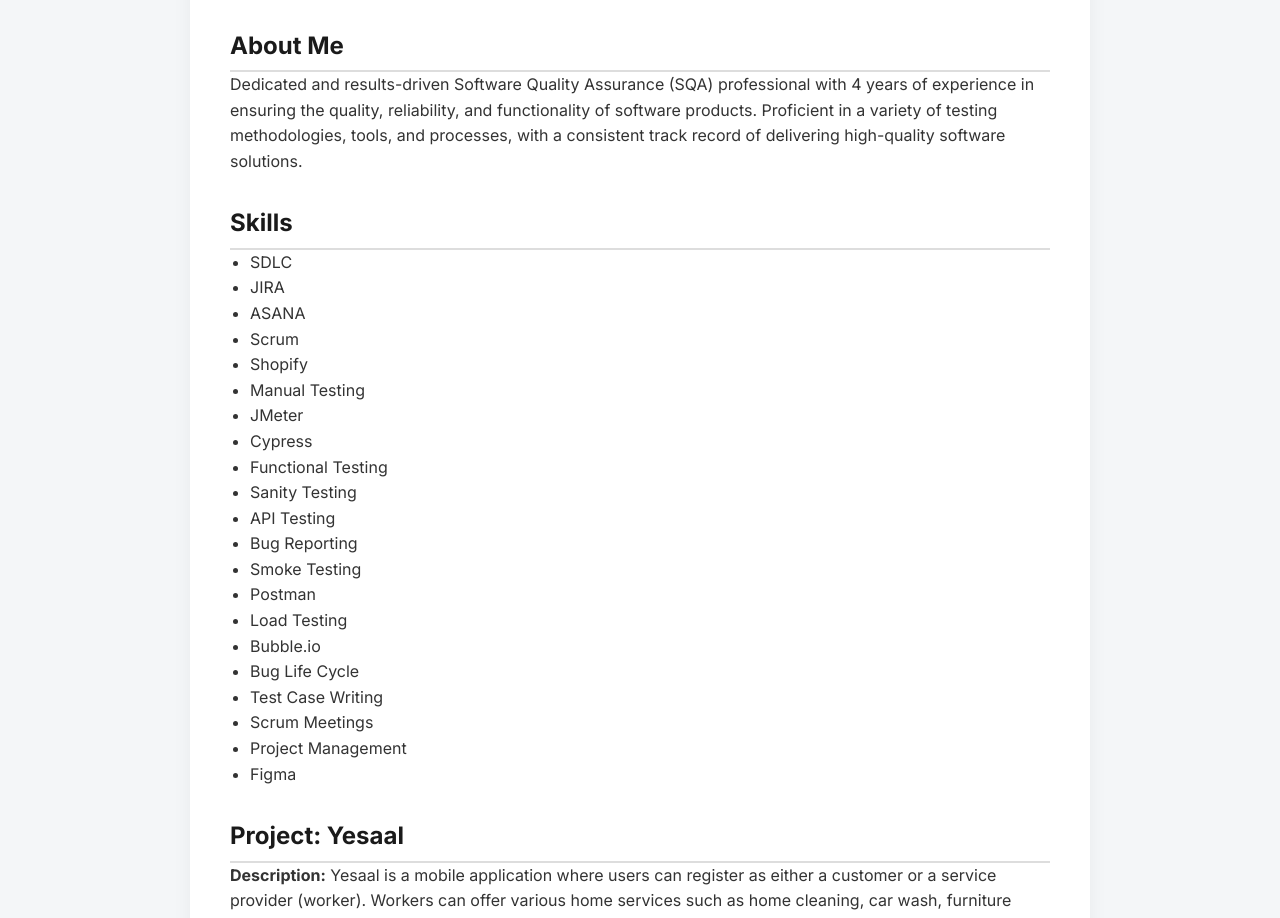
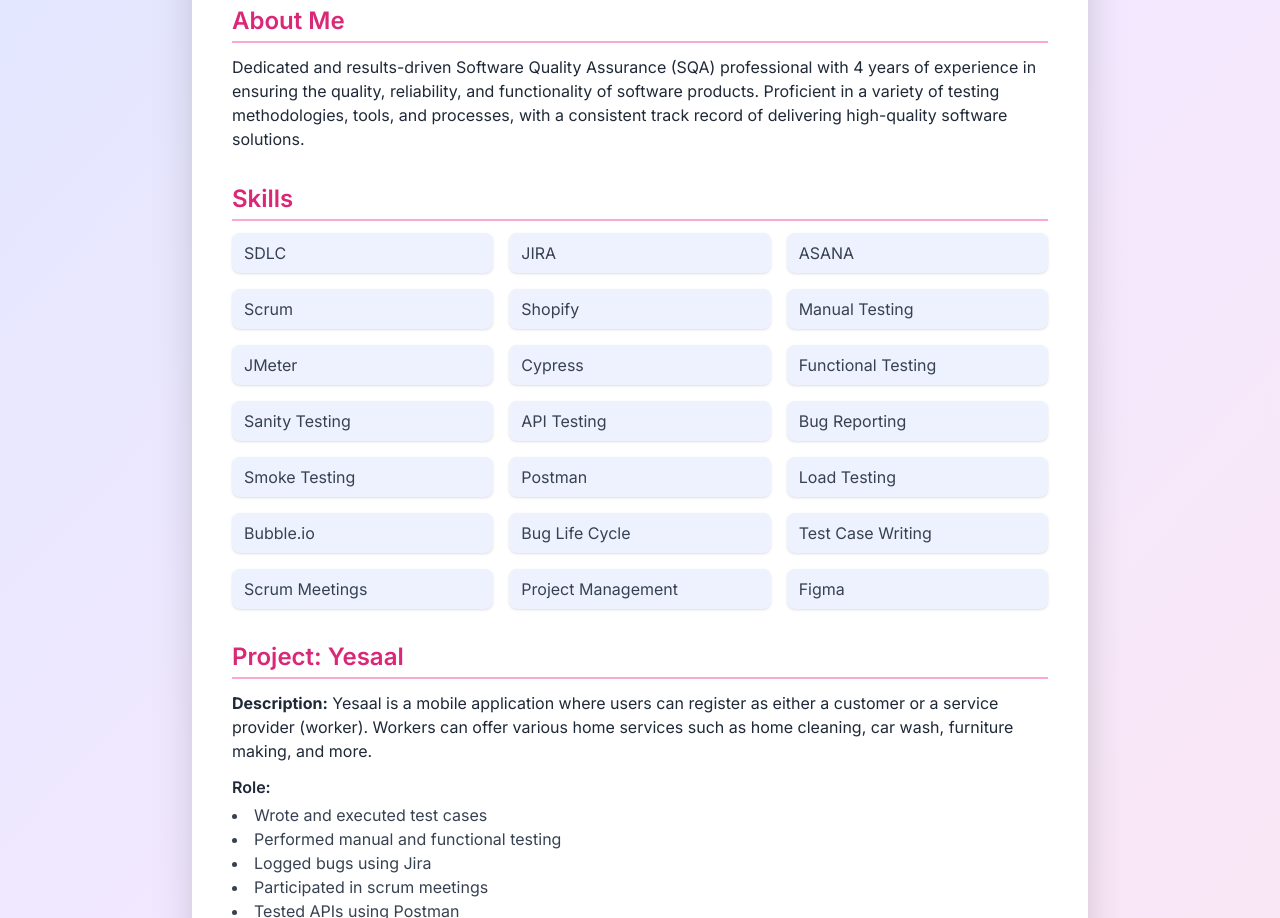
Before and after one commit to ahmer-rasheed/ahmer-rasheed.github.io, a plain HTML site: page index.html in a window 1280 px wide. Shown: the part 183-1101 px from the top of the page. Drawn offline with nearby package versions, Linux system fonts and the light colour scheme.

Commit message:
Update index.html

```diff
--- a/index.html
+++ b/index.html
@@ -4,114 +4,64 @@
   <meta charset="UTF-8">
   <meta name="viewport" content="width=device-width, initial-scale=1.0">
   <title>Ahmer Rasheed | SQA Engineer</title>
+  <script src="https://cdn.tailwindcss.com"></script>
   <link href="https://fonts.googleapis.com/css2?family=Inter:wght@400;600;700&display=swap" rel="stylesheet">
   <style>
-    * {
-      box-sizing: border-box;
-      margin: 0;
-      padding: 0;
-    }
-
     body {
       font-family: 'Inter', sans-serif;
-      background-color: #f4f6f8;
-      color: #333;
-      line-height: 1.6;
-      padding: 40px;
-    }
-
-    .container {
-      max-width: 900px;
-      margin: auto;
-      background: white;
-      padding: 40px;
-      border-radius: 16px;
-      box-shadow: 0 4px 20px rgba(0,0,0,0.05);
-    }
-
-    h1, h2, h3 {
-      color: #1a1a1a;
-    }
-
-    h1 {
-      font-size: 2.5rem;
-      margin-bottom: 10px;
-    }
-
-    h2 {
-      font-size: 1.5rem;
-      margin-top: 30px;
-      border-bottom: 2px solid #ddd;
-      padding-bottom: 5px;
-    }
-
-    ul {
-      list-style-type: disc;
-      padding-left: 20px;
-    }
-
-    .contact a {
-      color: #0077cc;
-      text-decoration: none;
-    }
-
-    .contact a:hover {
-      text-decoration: underline;
-    }
-
-    .section {
-      margin-bottom: 30px;
     }
   </style>
 </head>
-<body>
-  <div class="container">
-    <header>
-      <h1>Ahmer Rasheed</h1>
-      <p>SQA Engineer</p>
+<body class="bg-gradient-to-br from-indigo-100 via-purple-100 to-pink-100 min-h-screen py-10 px-5">
+  <div class="max-w-4xl mx-auto bg-white rounded-2xl shadow-2xl p-10">
+    <header class="text-center mb-10">
+      <h1 class="text-4xl font-bold text-indigo-700">Ahmer Rasheed</h1>
+      <p class="text-xl text-gray-700">SQA Engineer</p>
     </header>
 
-    <section class="section">
-      <h2>About Me</h2>
-      <p>
+    <section class="mb-8">
+      <h2 class="text-2xl font-semibold text-pink-600 border-b-2 border-pink-300 pb-1 mb-3">About Me</h2>
+      <p class="text-gray-800">
         Dedicated and results-driven Software Quality Assurance (SQA) professional with 4 years of experience in ensuring
         the quality, reliability, and functionality of software products. Proficient in a variety of testing methodologies,
         tools, and processes, with a consistent track record of delivering high-quality software solutions.
       </p>
     </section>
 
-    <section class="section">
-      <h2>Skills</h2>
-      <ul>
-        <li>SDLC</li>
-        <li>JIRA</li>
-        <li>ASANA</li>
-        <li>Scrum</li>
-        <li>Shopify</li>
-        <li>Manual Testing</li>
-        <li>JMeter</li>
-        <li>Cypress</li>
-        <li>Functional Testing</li>
-        <li>Sanity Testing</li>
-        <li>API Testing</li>
-        <li>Bug Reporting</li>
-        <li>Smoke Testing</li>
-        <li>Postman</li>
-        <li>Load Testing</li>
-        <li>Bubble.io</li>
-        <li>Bug Life Cycle</li>
-        <li>Test Case Writing</li>
-        <li>Scrum Meetings</li>
-        <li>Project Management</li>
-        <li>Figma</li>
-      </ul>
+    <section class="mb-8">
+      <h2 class="text-2xl font-semibold text-pink-600 border-b-2 border-pink-300 pb-1 mb-3">Skills</h2>
+      <div class="grid grid-cols-2 sm:grid-cols-3 gap-4 text-gray-700">
+        <span class="bg-indigo-50 px-3 py-2 rounded-lg shadow">SDLC</span>
+        <span class="bg-indigo-50 px-3 py-2 rounded-lg shadow">JIRA</span>
+        <span class="bg-indigo-50 px-3 py-2 rounded-lg shadow">ASANA</span>
+        <span class="bg-indigo-50 px-3 py-2 rounded-lg shadow">Scrum</span>
+        <span class="bg-indigo-50 px-3 py-2 rounded-lg shadow">Shopify</span>
+        <span class="bg-indigo-50 px-3 py-2 rounded-lg shadow">Manual Testing</span>
+        <span class="bg-indigo-50 px-3 py-2 rounded-lg shadow">JMeter</span>
+        <span class="bg-indigo-50 px-3 py-2 rounded-lg shadow">Cypress</span>
+        <span class="bg-indigo-50 px-3 py-2 rounded-lg shadow">Functional Testing</span>
+        <span class="bg-indigo-50 px-3 py-2 rounded-lg shadow">Sanity Testing</span>
+        <span class="bg-indigo-50 px-3 py-2 rounded-lg shadow">API Testing</span>
+        <span class="bg-indigo-50 px-3 py-2 rounded-lg shadow">Bug Reporting</span>
+        <span class="bg-indigo-50 px-3 py-2 rounded-lg shadow">Smoke Testing</span>
+        <span class="bg-indigo-50 px-3 py-2 rounded-lg shadow">Postman</span>
+        <span class="bg-indigo-50 px-3 py-2 rounded-lg shadow">Load Testing</span>
+        <span class="bg-indigo-50 px-3 py-2 rounded-lg shadow">Bubble.io</span>
+        <span class="bg-indigo-50 px-3 py-2 rounded-lg shadow">Bug Life Cycle</span>
+        <span class="bg-indigo-50 px-3 py-2 rounded-lg shadow">Test Case Writing</span>
+        <span class="bg-indigo-50 px-3 py-2 rounded-lg shadow">Scrum Meetings</span>
+        <span class="bg-indigo-50 px-3 py-2 rounded-lg shadow">Project Management</span>
+        <span class="bg-indigo-50 px-3 py-2 rounded-lg shadow">Figma</span>
+      </div>
     </section>
 
-    <section class="section">
-      <h2>Project: Yesaal</h2>
-      <p><strong>Description:</strong> Yesaal is a mobile application where users can register as either a customer or a service provider (worker). Workers can offer various home services such as home cleaning, car wash, furniture making, and more.</p>
-      <p><strong>Role:</strong></p>
-      <ul>
+    <section class="mb-8">
+      <h2 class="text-2xl font-semibold text-pink-600 border-b-2 border-pink-300 pb-1 mb-3">Project: Yesaal</h2>
+      <p class="text-gray-800 mb-3">
+        <strong>Description:</strong> Yesaal is a mobile application where users can register as either a customer or a service provider (worker). Workers can offer various home services such as home cleaning, car wash, furniture making, and more.
+      </p>
+      <p class="text-gray-800 font-semibold mb-1">Role:</p>
+      <ul class="list-disc list-inside text-gray-700">
         <li>Wrote and executed test cases</li>
         <li>Performed manual and functional testing</li>
         <li>Logged bugs using Jira</li>
@@ -121,10 +71,10 @@
       </ul>
     </section>
 
-    <section class="section contact">
-      <h2>Contact</h2>
-      <p>Email: <a href="mailto:ahmerabid77@gmail.com">ahmerabid77@gmail.com</a></p>
-      <p>LinkedIn: <a href="https://www.linkedin.com/in/ahmer-rasheed-05a0741b3/" target="_blank">Ahmer Rasheed</a></p>
+    <section class="mb-8">
+      <h2 class="text-2xl font-semibold text-pink-600 border-b-2 border-pink-300 pb-1 mb-3">Contact</h2>
+      <p class="text-gray-800">📧 Email: <a href="mailto:ahmerabid77@gmail.com" class="text-indigo-600 hover:underline">ahmerabid77@gmail.com</a></p>
+      <p class="text-gray-800">🔗 LinkedIn: <a href="https://www.linkedin.com/in/ahmer-rasheed-05a0741b3/" target="_blank" class="text-indigo-600 hover:underline">Ahmer Rasheed</a></p>
     </section>
   </div>
 </body>
```
